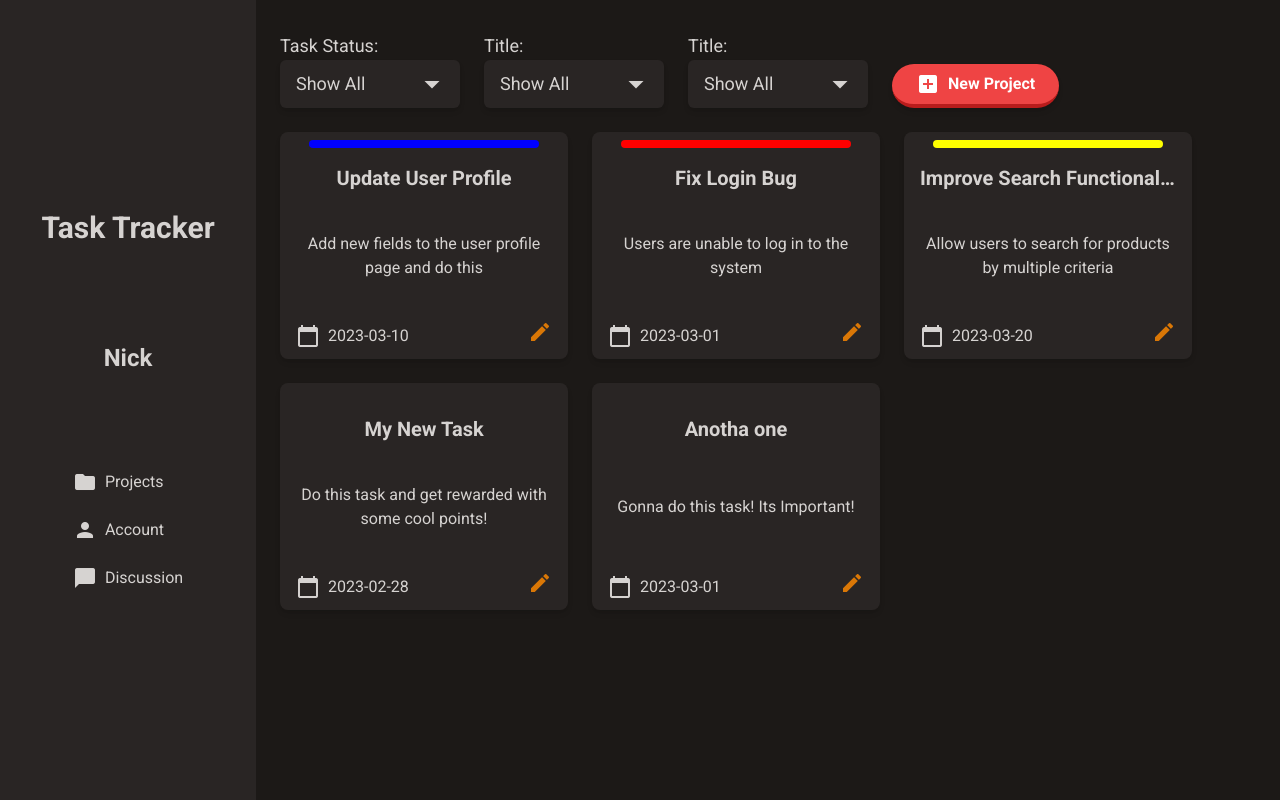
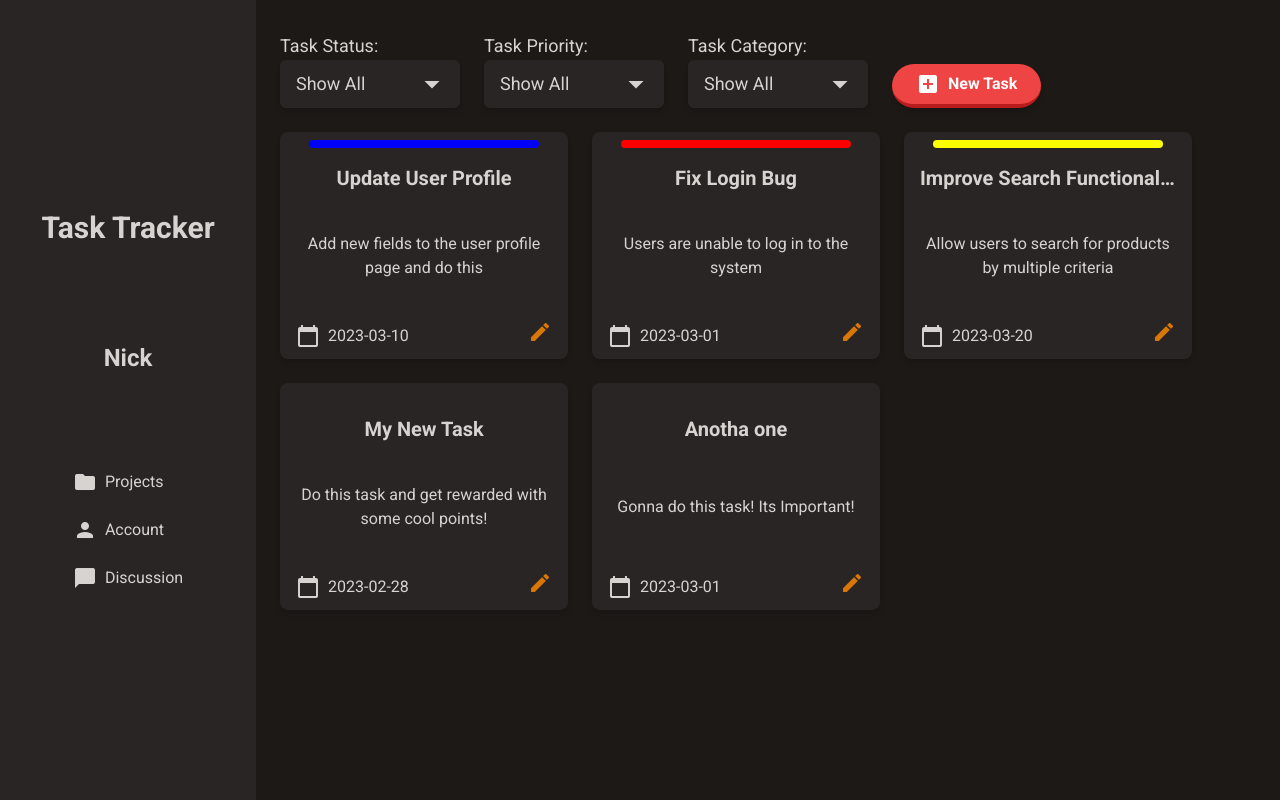
Before and after one commit to RealNickTriano/task-tracker-angular, an Angular app: page /projects/1 in a window 1280 px wide. Built offline with nearby package versions, Linux system fonts and the light colour scheme; data requests are answered from the project's data file.

Commit message:
Filtering using dropdowns in tasks

```diff
--- a/db.json
+++ b/db.json
@@ -8,7 +8,7 @@
       "deadline": "2023-03-10",
       "category": "Feature",
       "color": "blue",
-      "priority": 2,
+      "priority": 1,
       "status": "Completed"
     },
     {
--- a/src/app/common/components/new-button/new-button.component.html
+++ b/src/app/common/components/new-button/new-button.component.html
@@ -5,5 +5,5 @@
         px-6 py-2 font-bold text-white"
 >
 <mat-icon class="text-white">add_box</mat-icon>
-<p>New Project</p>
+<p>{{name}}</p>
 </button>
--- a/src/app/common/components/new-button/new-button.component.ts
+++ b/src/app/common/components/new-button/new-button.component.ts
@@ -1,4 +1,4 @@
-import { Component, EventEmitter, OnInit, Output } from '@angular/core';
+import { Component, EventEmitter, Input, OnInit, Output } from '@angular/core';
 
 @Component({
   selector: 'app-new-button',
@@ -7,6 +7,7 @@ import { Component, EventEmitter, OnInit, Output } from '@angular/core';
 })
 export class NewButtonComponent implements OnInit {
 
+  @Input() name: string = '';
   @Output() newTask = new EventEmitter();
 
   constructor() {}
--- a/src/app/components/tasks/tasks.component.html
+++ b/src/app/components/tasks/tasks.component.html
@@ -22,10 +22,19 @@
                 [title]="'Task Status'"
                 [list]="['Show All', 'Not Started', 'In Progress', 'Completed']"
             ></app-dropdown>
-            <app-dropdown></app-dropdown>
-            <app-dropdown></app-dropdown>
+            <app-dropdown
+                (onSelect)="onSelectPriority($event)"
+                [title]="'Task Priority'"
+                [list]="['Show All', '1', '2', '3', '4']"
+            ></app-dropdown>
+            <app-dropdown
+                (onSelect)="onSelectCategory($event)"
+                [title]="'Task Category'"
+                [list]="['Show All', 'Feature', 'Bug', 'Refactor', 'Design']"
+            ></app-dropdown>
             <app-new-button
                 (newTask)="newTask()"
+                [name]="'New Task'"
             ></app-new-button>
         </header>
         <ul
--- a/src/app/components/tasks/tasks.component.ts
+++ b/src/app/components/tasks/tasks.component.ts
@@ -30,6 +30,7 @@ export class TasksComponent implements OnInit {
   editing: boolean = false;
   newing: boolean = false;
   selectedTask: Task = emptyTask;
+  filters: string[] = ["Show All", "Show All", "Show All"];
 
   constructor(private route: ActivatedRoute,
               private taskService: TaskService) {}
@@ -40,12 +41,58 @@ export class TasksComponent implements OnInit {
   }
 
   onSelectStatus(value: string) {
-    if (value != 'Show All') {
+    this.filters[0] = value;
+    if (value !== "Show All") {
       this.shownTasks = this.tasks.filter(item => item.status === value);
     } else {
       this.shownTasks = this.tasks;
     }
+    if (this.filters[1] !== "Show All") {
+      this.shownTasks = this.shownTasks.filter(item => item.priority.toString() === this.filters[1]);
+    }
+    if (this.filters[2] !== "Show All") {
+      this.shownTasks = this.shownTasks.filter(item => item.category === this.filters[2]);
+    }
+  }
 
+  filterTasks() {
+    for (let i = 0; i < this.filters.length; i++) {
+      if (this.filters[i] !== "Show All") {
+        this.shownTasks = this.shownTasks
+          .filter(item => item.status === this.filters[i]);
+      }
+    }
+  }
+
+  onSelectPriority(value: string) {
+    this.filters[1] = value;
+    if (value !== "Show All") {
+      this.shownTasks = this.tasks.filter(item => item.priority.toString() === this.filters[1]);
+
+    } else {
+      this.shownTasks = this.tasks;
+    }
+    if (this.filters[0] !== "Show All") {
+      this.shownTasks = this.shownTasks.filter(item => item.status === this.filters[0]);
+    }
+    if (this.filters[2] !== "Show All") {
+      this.shownTasks = this.shownTasks.filter(item => item.category === this.filters[2]);
+    }
+  }
+
+  onSelectCategory(value: string) {
+    this.filters[2] = value;
+    if (value !== "Show All") {
+      this.shownTasks = this.tasks.filter(item => item.category === this.filters[2]);
+    } else {
+      this.shownTasks = this.tasks;
+    }
+    if (this.filters[0] !== "Show All") {
+      this.shownTasks = this.shownTasks.filter(item => item.status === this.filters[0]);
+    }
+    if (this.filters[1] !== "Show All") {
+      this.shownTasks = this.shownTasks.filter(item => item.priority.toString() === this.filters[1]);
+    }
   }
 
   getProjectIdFromUrl() {
```
